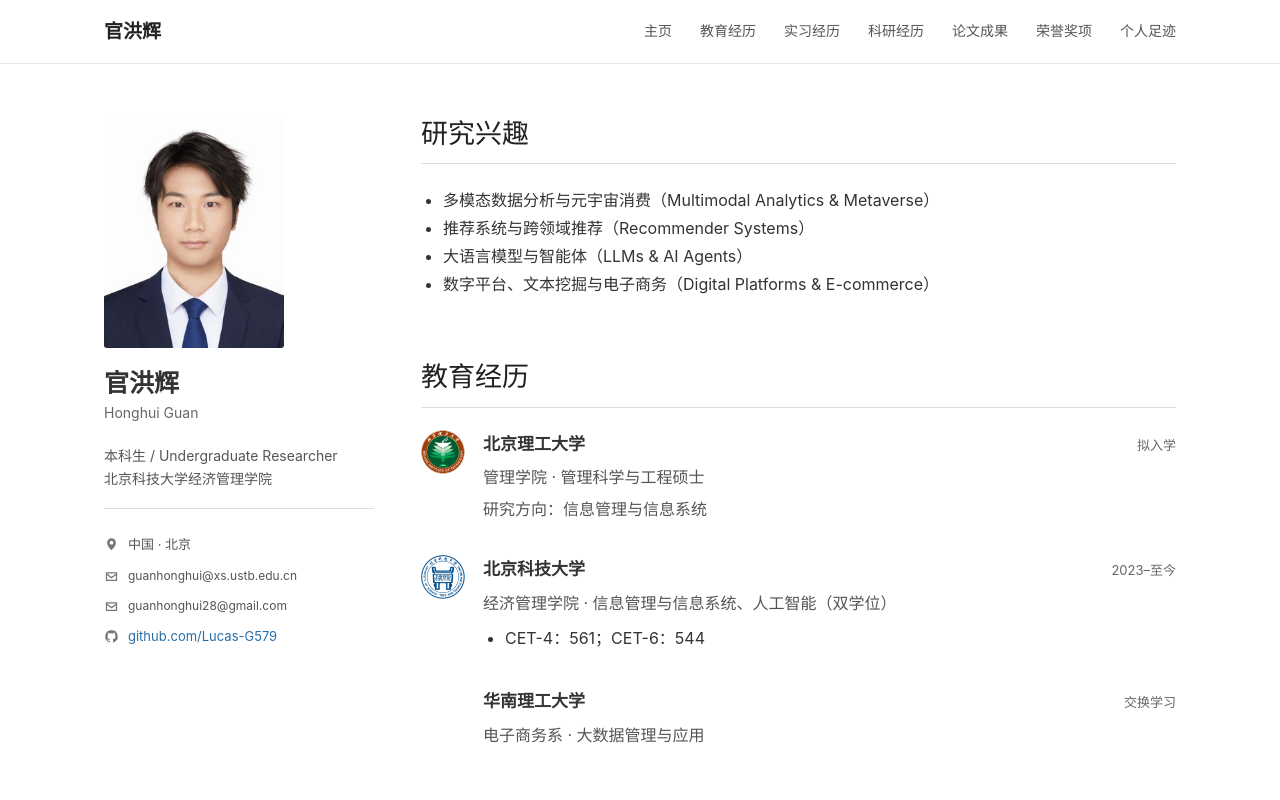
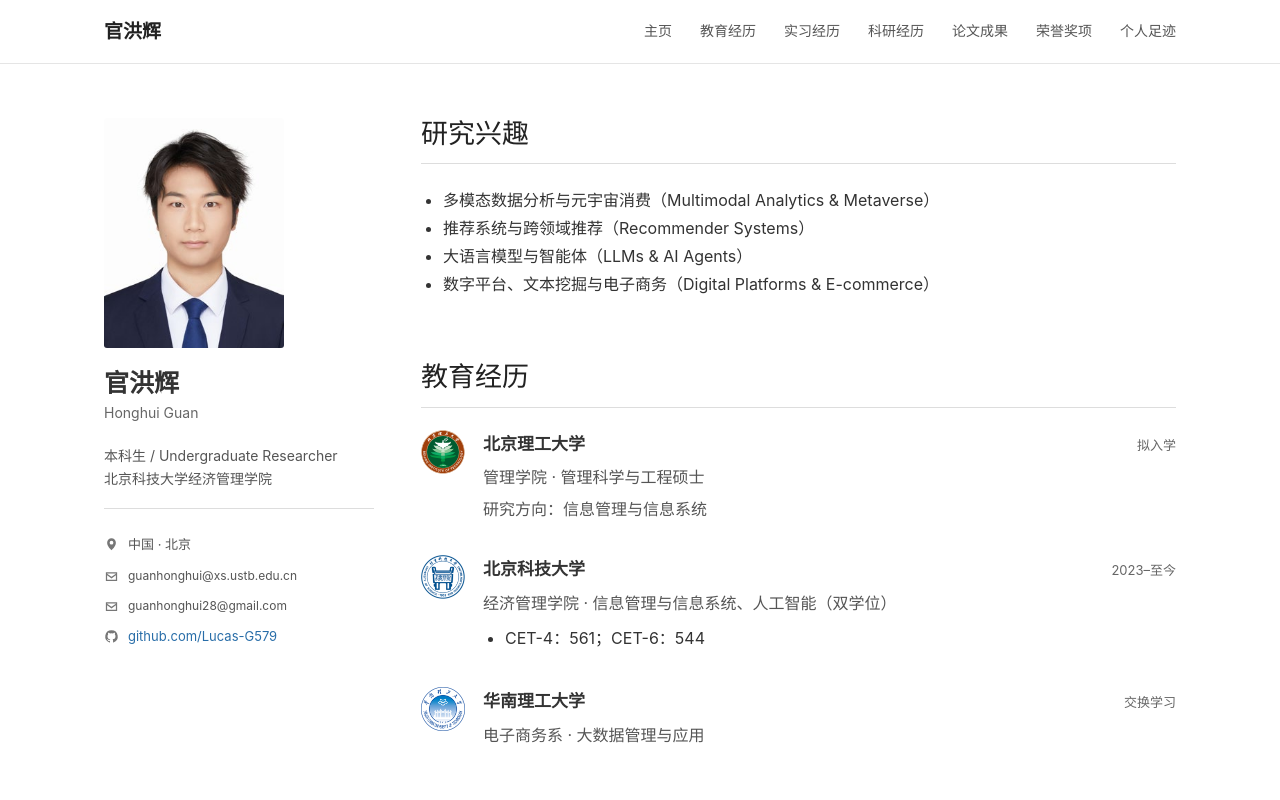
Before and after one commit to Lucas-G579/Lucas-G579.github.io, a plain HTML site: page index.html in a window 1280 px wide. Shown: the top 800 px of the page. Drawn offline with Linux system fonts and the light colour scheme.

Commit message:
Add SCUT emblem to match education entries

```diff
--- a/index.html
+++ b/index.html
@@ -63,6 +63,7 @@
           </div>
         </div>
         <div class="entry institution-entry">
+          <img class="organization-logo" src="./assets/logos/scut.png" alt="" width="44" height="44">
           <div class="institution-body">
             <div class="entry-head"><strong>华南理工大学</strong><span>交换学习</span></div>
             <p>电子商务系 · 大数据管理与应用</p>
```
Also changed, not shown: assets/logos/scut.png (added).
